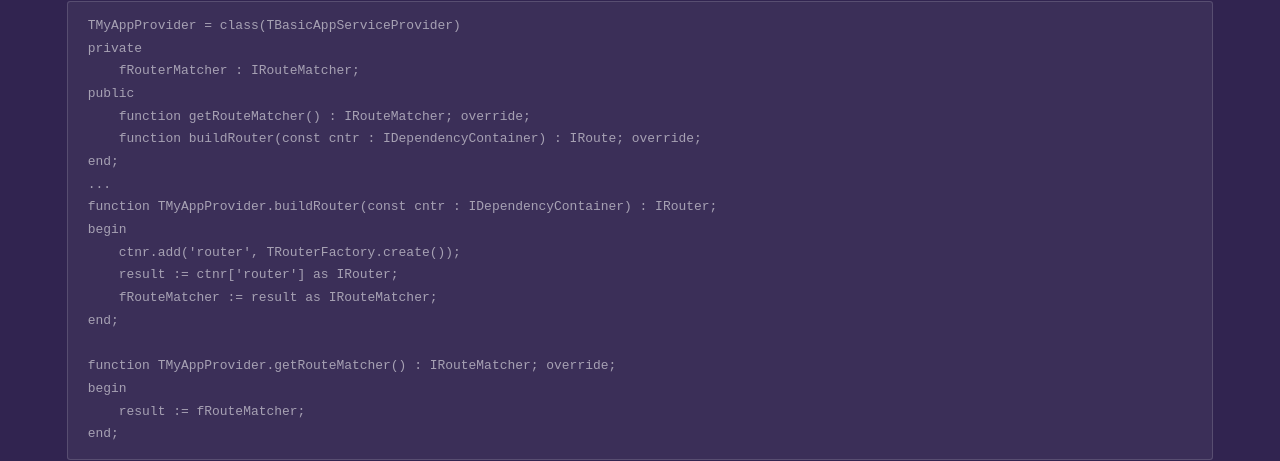
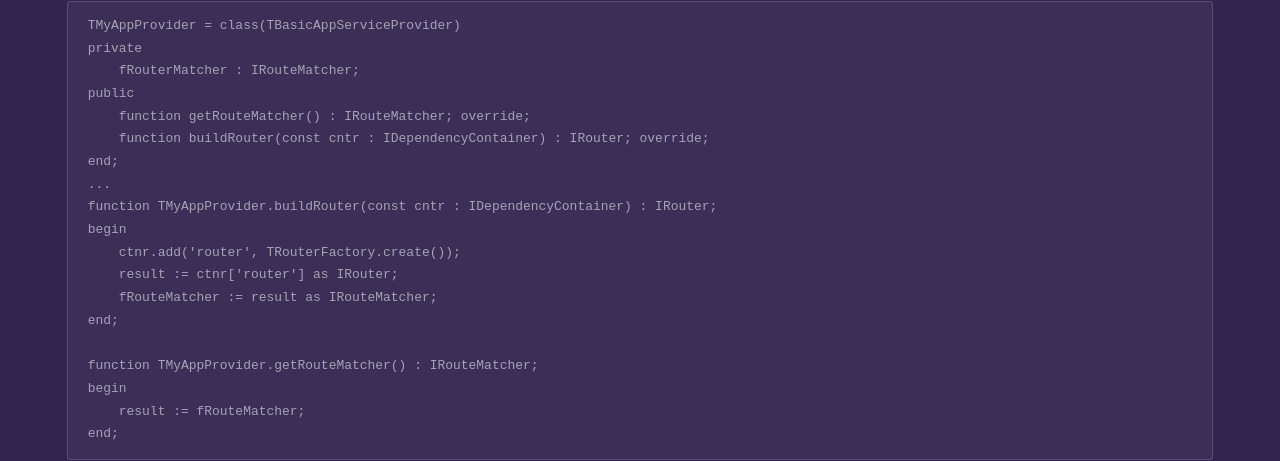
Before and after one commit to fanoframework/fanoframework.github.io, a Jekyll site: the page built from working-with-router/index.md, in a window 1280 px wide and 900 px high, scrolled down 1687 px. Shown: the part 242-703 px from the top of the window. Built offline with Jekyll 4.4.1, drawn with Linux system fonts in a browser that asks for light colours; our own code applies the rules of GitHub Pages for plain Markdown files.

Commit message:
Fix example code

```diff
--- a/working-with-router/index.md
+++ b/working-with-router/index.md
@@ -61,7 +61,7 @@ private
     fRouterMatcher : IRouteMatcher;
 public
     function getRouteMatcher() : IRouteMatcher; override;
-    function buildRouter(const cntr : IDependencyContainer) : IRoute; override;
+    function buildRouter(const cntr : IDependencyContainer) : IRouter; override;
 end;
 ...
 function TMyAppProvider.buildRouter(const cntr : IDependencyContainer) : IRouter;
@@ -71,7 +71,7 @@ begin
     fRouteMatcher := result as IRouteMatcher;
 end;
 
-function TMyAppProvider.getRouteMatcher() : IRouteMatcher; override;
+function TMyAppProvider.getRouteMatcher() : IRouteMatcher;
 begin
     result := fRouteMatcher;
 end;
```
